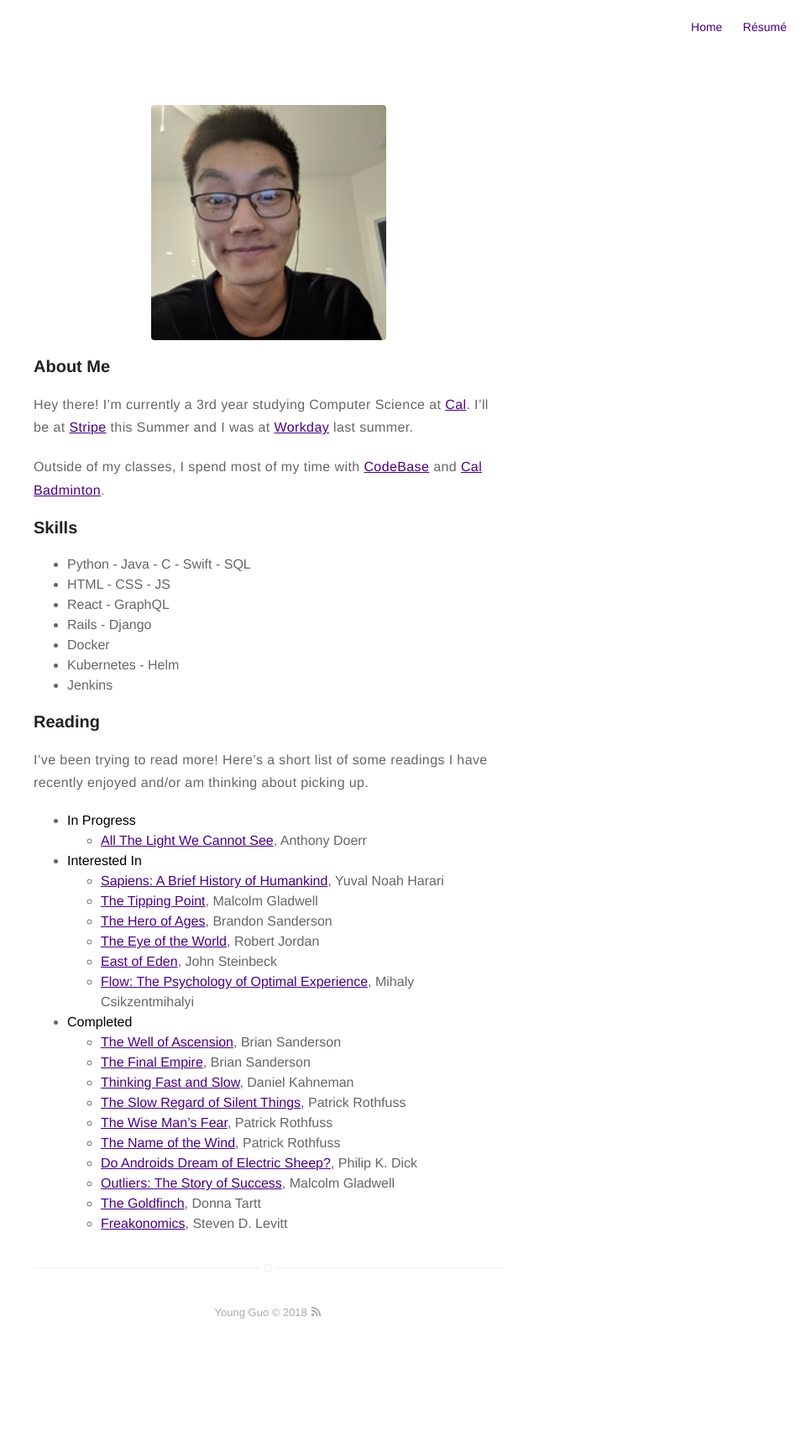
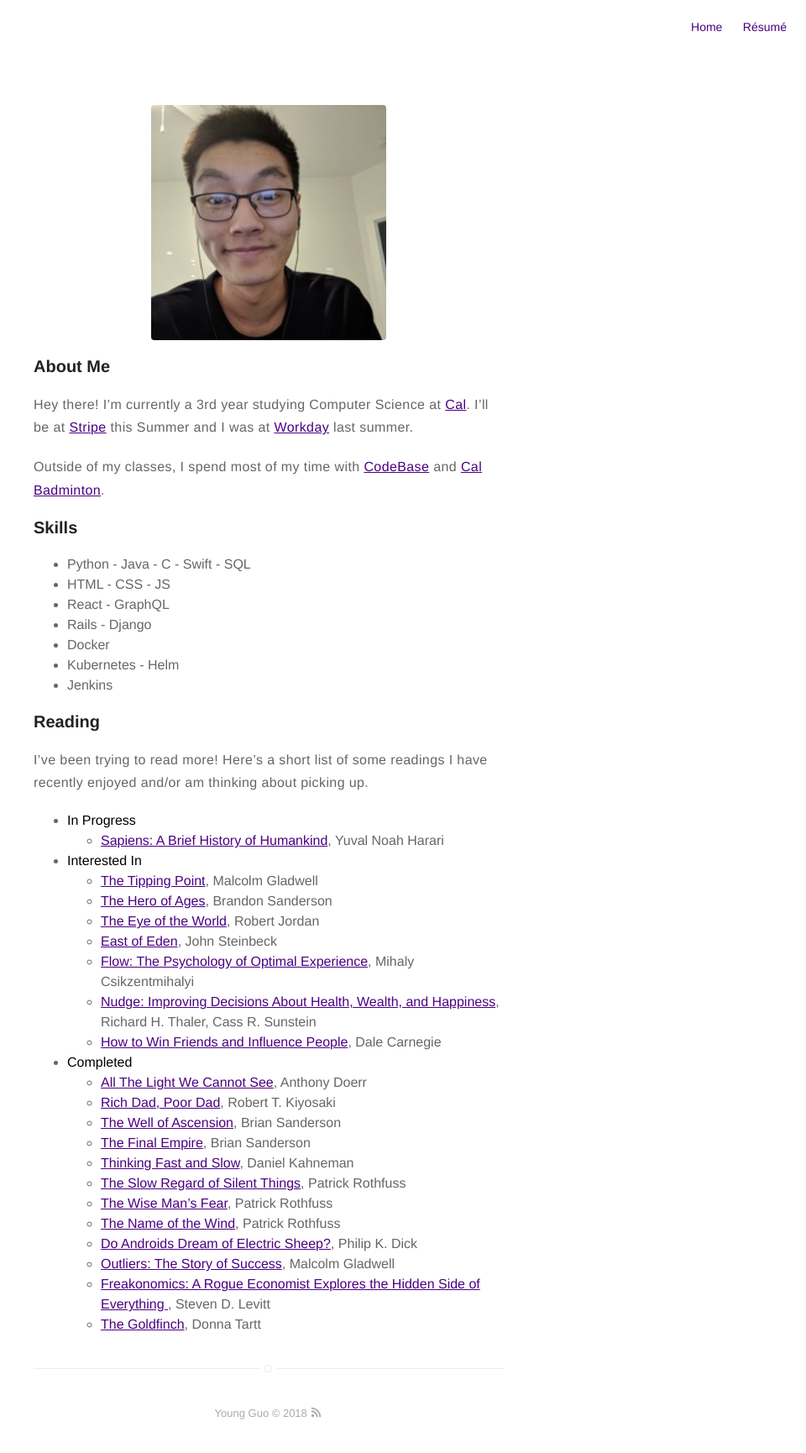
Before and after one commit to OldGuo/oldguo.github.io, a Jekyll site: the page built from about.md, in a window 1280 px wide. Shown: the whole page at 84% size, without its empty margins (320-1280 px from the left). Built offline with Jekyll 4.4.1, drawn with Linux system fonts in a browser that asks for light colours; before the commit the page ends 1610 px from its top, so only the background shows below that.

Commit message:
Update reading

```diff
--- a/about.md
+++ b/about.md
@@ -21,15 +21,18 @@ Outside of my classes, I spend most of my time with [CodeBase](https://codebase.
 ### Reading
 I've been trying to read more! Here's a short list of some readings I have recently enjoyed and/or am thinking about picking up.
 - **In Progress**
-  - [All The Light We Cannot See](https://www.goodreads.com/book/show/18143977-all-the-light-we-cannot-see), Anthony Doerr
+  - [Sapiens: A Brief History of Humankind](https://www.goodreads.com/book/show/23692271-sapiens), Yuval Noah Harari
 - **Interested In**
-  - [Sapiens: A Brief History of Humankind](https://www.goodreads.com/book/show/23692271-sapiens), Yuval Noah Harari
   - [The Tipping Point](https://www.goodreads.com/book/show/2612.The_Tipping_Point), Malcolm Gladwell
   - [The Hero of Ages](https://www.goodreads.com/book/show/2767793-the-hero-of-ages), Brandon Sanderson
   - [The Eye of the World](https://www.goodreads.com/book/show/228665.The_Eye_of_the_World), Robert Jordan
   - [East of Eden](https://www.goodreads.com/book/show/4406.East_of_Eden), John Steinbeck
   - [Flow: The Psychology of Optimal Experience](https://www.goodreads.com/book/show/66354.Flow), Mihaly Csikzentmihalyi
+  - [Nudge: Improving Decisions About Health, Wealth, and Happiness](https://www.goodreads.com/book/show/3450744-nudge?ac=1&from_search=true), Richard H. Thaler,  Cass R. Sunstein
+  - [How to Win Friends and Influence People](https://www.goodreads.com/book/show/4865.How_to_Win_Friends_and_Influence_People), Dale Carnegie
 - **Completed**
+  - [All The Light We Cannot See](https://www.goodreads.com/book/show/18143977-all-the-light-we-cannot-see), Anthony Doerr
+  - [Rich Dad, Poor Dad](https://www.goodreads.com/book/show/69571.Rich_Dad_Poor_Dad), Robert T. Kiyosaki
   - [The Well of Ascension](https://www.goodreads.com/book/show/68429.The_Well_of_Ascension), Brian Sanderson
   - [The Final Empire](https://www.goodreads.com/book/show/68428.The_Final_Empire), Brian Sanderson
   - [Thinking Fast and Slow](https://www.goodreads.com/book/show/11468377-thinking-fast-and-slow), Daniel Kahneman
@@ -38,5 +41,5 @@ I've been trying to read more! Here's a short list of some readings I have recen
   - [The Name of the Wind](https://www.goodreads.com/book/show/186074.The_Name_of_the_Wind), Patrick Rothfuss
   - [Do Androids Dream of Electric Sheep?](https://www.goodreads.com/book/show/7082.Do_Androids_Dream_of_Electric_Sheep_), Philip K. Dick
   - [Outliers: The Story of Success](https://www.goodreads.com/book/show/3228917-outliers), Malcolm Gladwell
+  - [Freakonomics: A Rogue Economist Explores the Hidden Side of Everything ](https://www.goodreads.com/book/show/1202.Freakonomics), Steven D. Levitt
   - [The Goldfinch](https://www.goodreads.com/book/show/17333223-the-goldfinch), Donna Tartt
-  - [Freakonomics](https://www.goodreads.com/book/show/1202.Freakonomics), Steven D. Levitt
```
